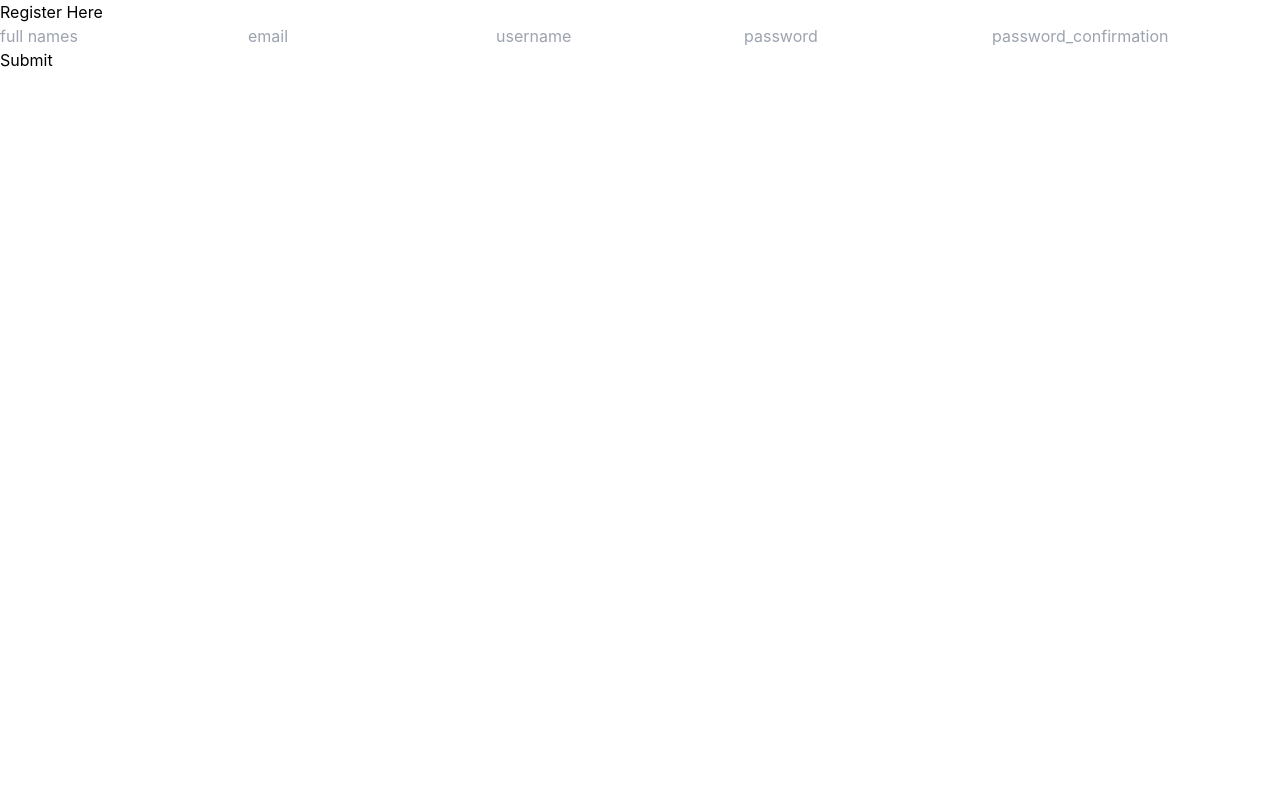
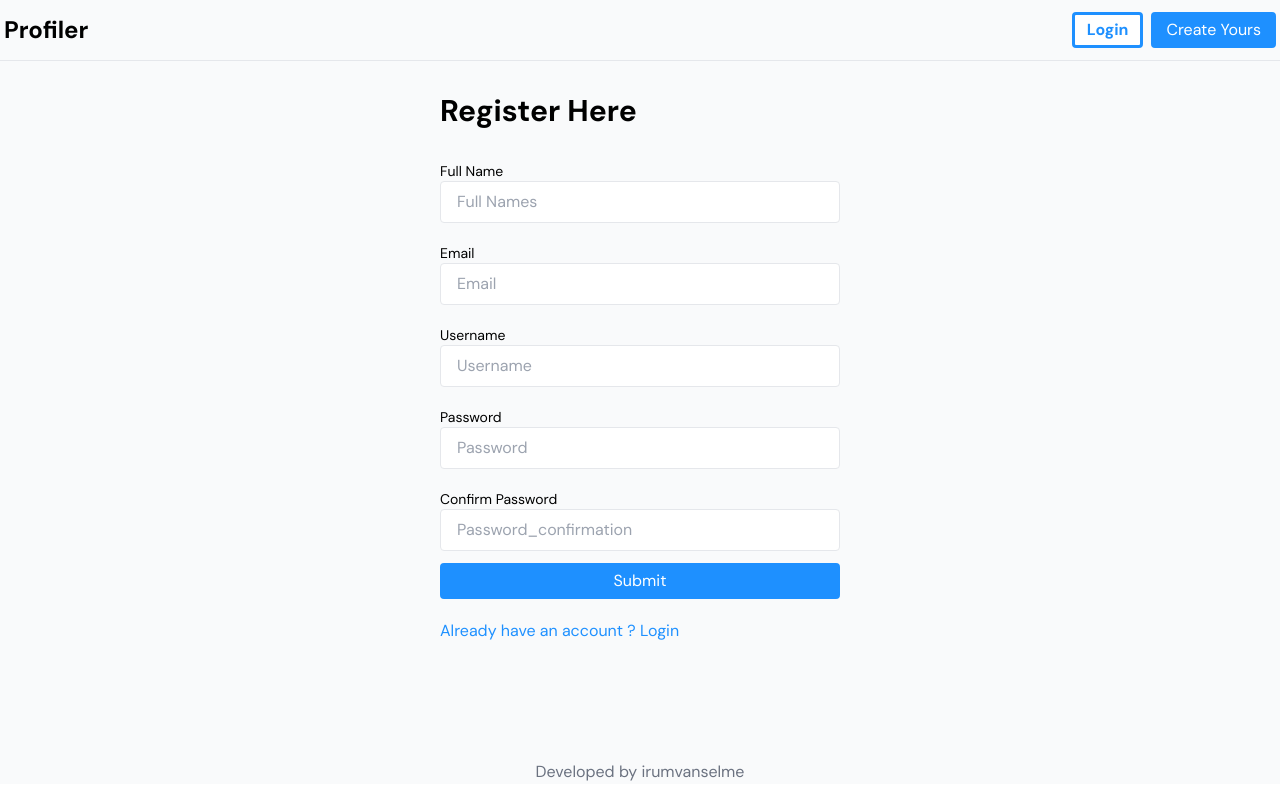
Before and after one commit to irumvanselme/profiler, a Next.js app: page /auth/register in a window 1280 px wide. Built offline with nearby package versions, Linux system fonts and the light colour scheme.

Commit message:
feat: make the auth pages

```diff
--- /dev/null
+++ b/components/layouts/page.tsx
@@ -0,0 +1,26 @@
+import Head from "next/head";
+import { Navbar } from "../ui/navbar";
+
+export function PageLayout({ children }) {
+	return (
+		<div className="bg-gray-50">
+			<Head>
+				<title>Create Next App</title>
+				<meta
+					name="description"
+					content="Generated by create next app"
+				/>
+				<link rel="icon" href="/favicon.ico" />
+			</Head>
+			<main className="min-h-[95vh]">
+				<Navbar />
+				<div className="container mx-auto mt-5">
+					<div>{children}</div>
+				</div>
+			</main>
+			<footer className="text-center  w-full text-gray-500">
+				<p>Developed by irumvanselme</p>
+			</footer>
+		</div>
+	);
+}
--- /dev/null
+++ b/components/ui/button.tsx
@@ -0,0 +1,15 @@
+export function Button({ children, full = false, outline = false }) {
+	return (
+		<button
+			className={
+				" border-[3px] px-3 py-[3px] rounded border-[dodgerblue] transition " +
+				(outline
+					? "bg-white text-[dodgerblue] font-bold "
+					: "bg-[dodgerblue] text-[white] ") +
+				(full && " w-full")
+			}
+		>
+			{children}
+		</button>
+	);
+}
--- /dev/null
+++ b/components/ui/input.tsx
@@ -0,0 +1,15 @@
+export function Input({ label, name, ...props }) {
+	return (
+		<div className="mt-2 w-full">
+			<label htmlFor={name} className="block text-sm capitalize">
+				{label}
+			</label>
+			<input
+				name={name}
+				className="border px-4 w-full py-2 mb-3 rounded placeholder:capitalize focus:outline-none focus:ring focus:ring-[#1e8fff94] transition"
+				type="text"
+				{...props}
+			/>
+		</div>
+	);
+}
--- /dev/null
+++ b/components/ui/navbar.tsx
@@ -0,0 +1,52 @@
+import Link from "next/link";
+import { Button } from "./button";
+import { useState } from "react";
+import { useEffect } from "react";
+
+export function Navbar() {
+	const [isLoggedIn, setIsLoggedIn] = useState(false);
+
+	useEffect(() => {
+		const session = localStorage.getItem("session_id");
+		if (session) {
+			setIsLoggedIn(true);
+		}
+	}, []);
+
+	return (
+		<div className="flex justify-between container mx-auto border-b py-3 items-center px-1">
+			<Link href="/">
+				<h1 className="cursor-pointer font-bold text-2xl">Profiler</h1>
+			</Link>
+			<div className="flex gap-2">
+				{isLoggedIn ? (
+					<>
+						<Link href="/settings/update-profile">
+							<div>
+								<Button outline>Settings</Button>
+							</div>
+						</Link>
+						<Link href="/auth/logout">
+							<div>
+								<Button outline>Log Out</Button>
+							</div>
+						</Link>
+					</>
+				) : (
+					<>
+						<Link href="/auth/login">
+							<div>
+								<Button outline>Login</Button>
+							</div>
+						</Link>
+						<Link href="/auth/register">
+							<div>
+								<Button>Create Yours</Button>
+							</div>
+						</Link>
+					</>
+				)}
+			</div>
+		</div>
+	);
+}
--- a/pages/auth/login.tsx
+++ b/pages/auth/login.tsx
@@ -1,11 +1,21 @@
 import { submithandler } from "../../utils/submithandler";
 import axios from "axios";
 import { useRouter } from "next/router";
+import { PageLayout } from "../../components/layouts/page";
+import { Input } from "../../components/ui/input";
+import { Button } from "../../components/ui/button";
+import { useState } from "react";
+import Link from "next/link";
 
 export default function Login() {
+	const [isLoading, setIsLoading] = useState(false);
+	const [message, setMessage] = useState("");
+
 	const router = useRouter();
 	const login = async (data) => {
+		setIsLoading(true);
 		try {
+			setMessage("");
 			let res = await axios.post("/api/v1/auth", {
 				action: "LOGIN",
 				...data,
@@ -14,18 +24,43 @@ export default function Login() {
 			localStorage.setItem("session_id", res.data.info);
 
 			router.push("/my-profile");
+
+			setIsLoading(false);
 		} catch (error) {
-			alert(error.response.data.message);
+			setMessage(error.response.data.message);
+			setIsLoading(false);
 		}
 	};
 	return (
-		<div>
-			<h1>Login Here</h1>
-			<form onSubmit={submithandler(login)}>
-				<input type="text" placeholder="username" name="username" />
-				<input type="password" placeholder="password" name="password" />
-				<input type="submit" value={"Submit"} />
-			</form>
-		</div>
+		<PageLayout>
+			<div className="max-w-[400px] mx-auto">
+				<h1 className="my-8 text-3xl font-bold">Login Here</h1>
+				{message.length !== 0 && (
+					<div className="bg-red-300 px-4 py-2 rounded-lg font-bold">
+						{message}
+					</div>
+				)}
+				<form onSubmit={submithandler(login)}>
+					<Input
+						type="text"
+						label="username"
+						placeholder="username"
+						name="username"
+					/>
+					<Input
+						label="password"
+						type="password"
+						placeholder="password"
+						name="password"
+					/>
+					<Button full>{isLoading ? "Checking..." : "Submit"}</Button>
+				</form>
+				<div className="mt-5 text-[dodgerblue] hover:underline">
+					<Link href={"/auth/register"}>
+						Don't have an account ? Register
+					</Link>
+				</div>
+			</div>
+		</PageLayout>
 	);
 }
--- a/pages/auth/register.tsx
+++ b/pages/auth/register.tsx
@@ -1,11 +1,21 @@
 import { useRouter } from "next/router";
 import axios from "axios";
 import { submithandler } from "../../utils/submithandler";
+import { PageLayout } from "../../components/layouts/page";
+import { useState } from "react";
+import { Button } from "../../components/ui/button";
+import Link from "next/link";
+import { Input } from "../../components/ui/input";
 
 export default function Register() {
+	const [isLoading, setIsLoading] = useState(false);
+	const [message, setMessage] = useState("");
 	const router = useRouter();
+
 	const register = async (data) => {
+		setIsLoading(true);
 		try {
+			setMessage("");
 			let res = await axios.post("/api/v1/auth", {
 				action: "REGISTER",
 				...data,
@@ -13,28 +23,64 @@ export default function Register() {
 
 			localStorage.setItem("session_id", res.data.info);
 
+			setIsLoading(false);
 			router.push("/auth/login");
 		} catch (error) {
 			if (error.response.data.message == "Invalid Input")
-				alert(Object.values(error.response.data.errors)[0][0]);
-			else alert(error.response.data.message);
+				setMessage(Object.values(error.response.data.errors)[0][0]);
+			else setMessage(error.response.data.message);
+
+			setIsLoading(false);
 		}
 	};
 	return (
-		<div>
-			<h1>Register Here</h1>
+		<PageLayout>
+			<div className="max-w-[400px] mx-auto">
+				<h1 className="my-8 text-3xl font-bold">Register Here</h1>
+				{message.length !== 0 && (
+					<div className="bg-red-300 px-4 py-2 rounded-lg font-bold">
+						{message}
+					</div>
+				)}
 				<form onSubmit={submithandler(register)}>
-				<input type="text" placeholder="full names" name="full_names" />
-				<input type="text" placeholder="email" name="email" />
-				<input type="text" placeholder="username" name="username" />
-				<input type="password" placeholder="password" name="password" />
-				<input
+					<Input
+						label={"Full Name"}
+						type="text"
+						placeholder="full names"
+						name="full_names"
+					/>
+					<Input
+						label={"Email"}
+						type="text"
+						placeholder="email"
+						name="email"
+					/>
+					<Input
+						label={"Username"}
+						type="text"
+						placeholder="username"
+						name="username"
+					/>
+					<Input
+						label={"Password"}
+						type="password"
+						placeholder="password"
+						name="password"
+					/>
+					<Input
+						label={"Confirm Password"}
 						type="password"
 						placeholder="password_confirmation"
 						name="password_confirmation"
 					/>
-				<input type="submit" value={"Submit"} />
+					<Button full>{isLoading ? "Checking..." : "Submit"}</Button>
 				</form>
+				<div className="mt-5 text-[dodgerblue] hover:underline">
+					<Link href={"/auth/login"}>
+						Already have an account ? Login
+					</Link>
 				</div>
+			</div>
+		</PageLayout>
 	);
 }
--- a/pages/settings/update-profile.tsx
+++ b/pages/settings/update-profile.tsx
@@ -3,6 +3,8 @@ import { useEffect } from "react";
 import { useState } from "react";
 import { useRouter } from "next/router";
 import axios from "axios";
+import { PageLayout } from "../../components/layouts/page";
+import { Input } from "../../components/ui/input";
 
 export default function UpdateProfile() {
 	const [user, setUser] = useState(null);
@@ -69,137 +71,138 @@ export default function UpdateProfile() {
 	if (user == null) return <div>Loading...</div>;
 
 	return (
+		<PageLayout>
 			<div>
 				<h1>Update Profile</h1>
 				<form onSubmit={submithandler(updateProfile)}>
 					<section>
 						<h1>CONTACT INFORMATION</h1>
-					<input
+						<Input
+							label="Full name"
 							type="text"
 							placeholder="Full Name"
-						className="block border"
 							name="full_names"
 							defaultValue={user.full_names}
 						/>
-					<input
+						<Input
+							label="Input"
 							type="text"
 							placeholder="user Name"
-						className="block border"
 							name="username"
 							defaultValue={user.username}
 						/>
-					<input
+						<Input
+							label="Input"
 							type="text"
 							placeholder="Email Name"
-						className="block border"
 							name="email"
 							defaultValue={user.email}
 						/>
-					<input
+						<Input
+							label="Input"
 							type="text"
 							placeholder="Phone"
-						className="block border"
 							name="phone_number"
 							defaultValue={user.phone_number}
 						/>
-					<input
+						<Input
+							label="Input"
 							type="text"
 							placeholder="Location Address"
-						className="block border"
 							name="address"
 							defaultValue={user.address}
 						/>
 					</section>
 					<section>
 						<h1>CONTACT INFORMATION</h1>
-					<input
+						<Input
+							label="Input"
 							type="file"
 							placeholder="Cover Photo"
-						className="block border"
 							name="cover_photo"
 							id="cover_photo"
 						/>
-					<input
+						<Input
+							label="Input"
 							type="file"
 							placeholder="Profile Photo"
-						className="block border"
 							name="profile_photo"
 							id="profile_photo"
 						/>
 					</section>
 					<section>
 						<h1>OTHER INFORMATION</h1>
-					<input
+						<Input
+							label="Input"
 							type="text"
 							placeholder="Website Name"
-						className="block border"
 							name="website_name"
 							defaultValue={user.website_name}
 						/>
-					<input
+						<Input
+							label="Input"
 							type="text"
 							placeholder="Title"
-						className="block border"
 							name="title"
 							defaultValue={user.title}
 						/>
-					<input
+						<Input
+							label="Input"
 							type="text"
 							placeholder="BIO"
-						className="block border"
 							name="bio"
 							defaultValue={user.bio}
 						/>
-					<input
+						<Input
+							label="Input"
 							type="text"
 							placeholder="Status"
-						className="block border"
 							name="status"
 							defaultValue={user.status}
 						/>
 
-					<input
+						<Input
+							label="Input"
 							type="text"
 							placeholder="Proffession"
-						className="block border"
 							name="profession"
 							defaultValue={user.profession}
 						/>
 					</section>
 					<section>
 						<h1>Social Media Links</h1>
-					<input
+						<Input
+							label="Input"
 							type="text"
 							placeholder="Twitter Link"
-						className="block border"
 							name="twitter_link"
 							defaultValue={user.twitter_link}
 						/>
-					<input
+						<Input
+							label="Input"
 							type="text"
 							placeholder="Github Link"
-						className="block border"
 							name="github_link"
 							defaultValue={user.github_link}
 						/>
-					<input
+						<Input
+							label="Input"
 							type="text"
 							placeholder="LinkedIn Link"
-						className="block border"
 							name="linkedin_link"
 							defaultValue={user.linkedin_link}
 						/>
-					<input
+						<Input
+							label="Input"
 							type="text"
 							placeholder="Instagram Link"
-						className="block border"
 							name="instagram_link"
 							defaultValue={user.instagram_link}
 						/>
-					<input
+						<Input
+							label="Input"
 							type="text"
 							placeholder="Facebook Link"
-						className="block border"
 							name="facebook_link"
 							defaultValue={user.facebook_link}
 						/>
@@ -207,5 +210,6 @@ export default function UpdateProfile() {
 					<button>SAVE</button>
 				</form>
 			</div>
+		</PageLayout>
 	);
 }
--- a/styles/globals.css
+++ b/styles/globals.css
@@ -1,23 +1,18 @@
-html,
-body {
-  padding: 0;
-  margin: 0;
-  font-family: -apple-system, BlinkMacSystemFont, Segoe UI, Roboto, Oxygen,
-    Ubuntu, Cantarell, Fira Sans, Droid Sans, Helvetica Neue, sans-serif;
-}
+@import url('https://fonts.googleapis.com/css2?family=DM+Sans:ital,wght@0,400;0,500;0,700;1,400;1,500;1,700&family=Fira+Code:wght@300;400;500;700&display=swap');
 
 @tailwind base;
 @tailwind components;
 @tailwind utilities;
 
-a {
-  color: inherit;
-  text-decoration: none;
+html,
+body {
+  padding: 0;
+  margin: 0;
+  font-family: 'DM Sans', -apple-system, BlinkMacSystemFont, Segoe UI, Roboto, Oxygen,
+    Ubuntu, Cantarell, Fira Sans, Droid Sans, Helvetica Neue, sans-serif;
 }
 
-* {
-  box-sizing: border-box;
-}
+
 
 @media (prefers-color-scheme: dark) {
   html {
```
Also changed, not shown: pages/[username].tsx (+6 -1 lines), pages/index.tsx (+11 -33 lines). Lines whose indentation alone changed are shown as unchanged.
